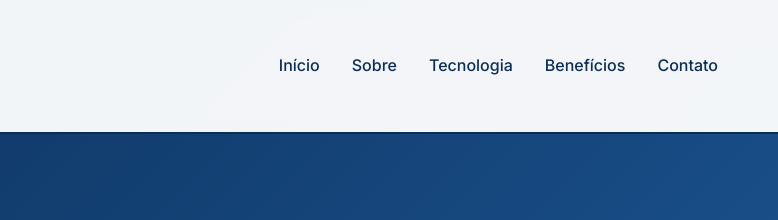
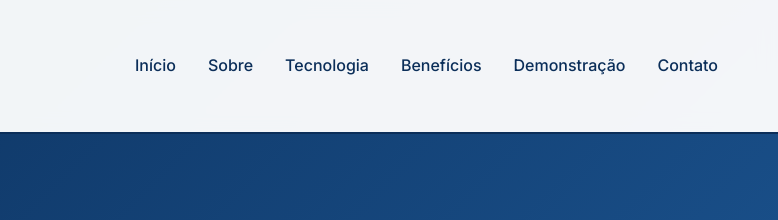
Before and after one commit to GlenFerreira/cognia, a website: page index.html in a window 1280 px wide. Shown: the top 220 px of the page, 502-1280 px from the left. Drawn offline with Linux system fonts and the light colour scheme.

Commit message:
Add demo link to navigation menu

```diff
--- a/index.html
+++ b/index.html
@@ -21,6 +21,7 @@
                     <li><a href="#about">Sobre</a></li>
                     <li><a href="#technology">Tecnologia</a></li>
                     <li><a href="#benefits">Benefícios</a></li>
+                    <li><a href="demo.html">Demonstração</a></li>
                     <li><a href="#contact">Contato</a></li>
                 </ul>
                 <div class="hamburger">
```
